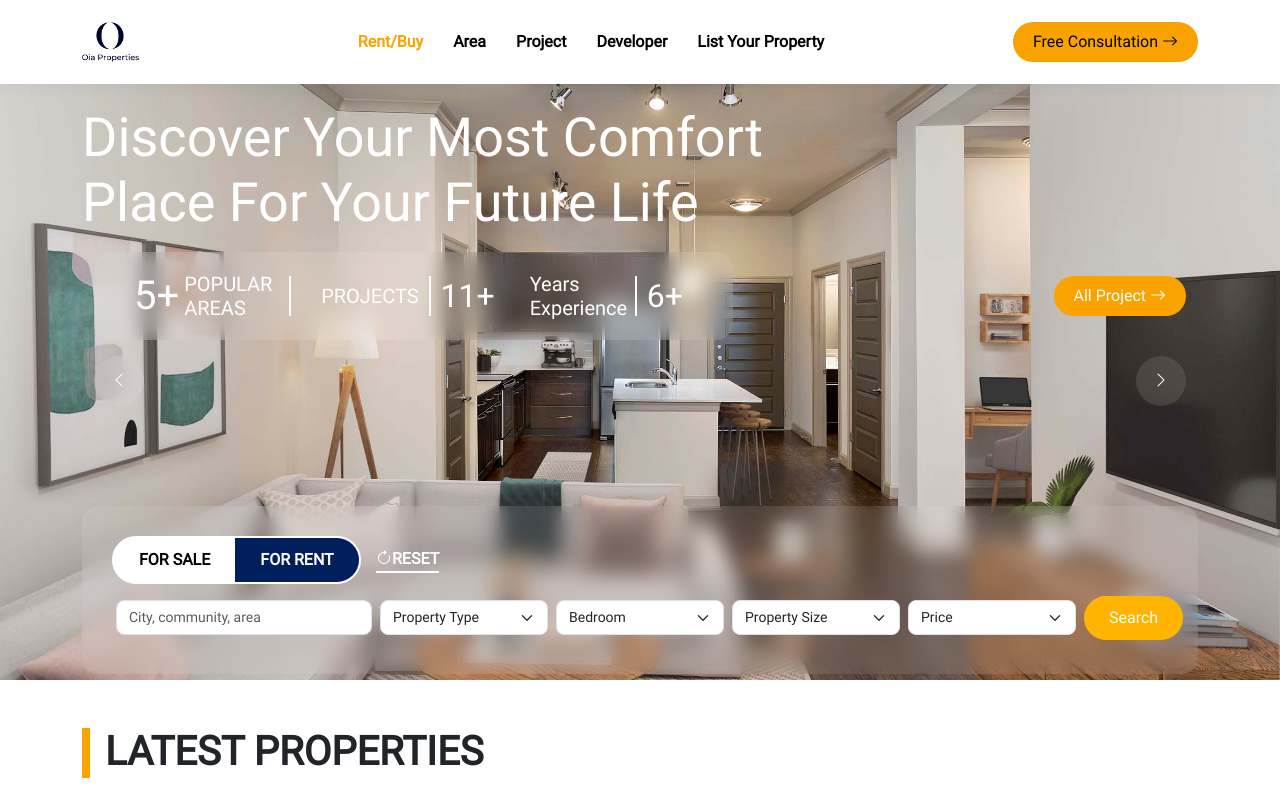
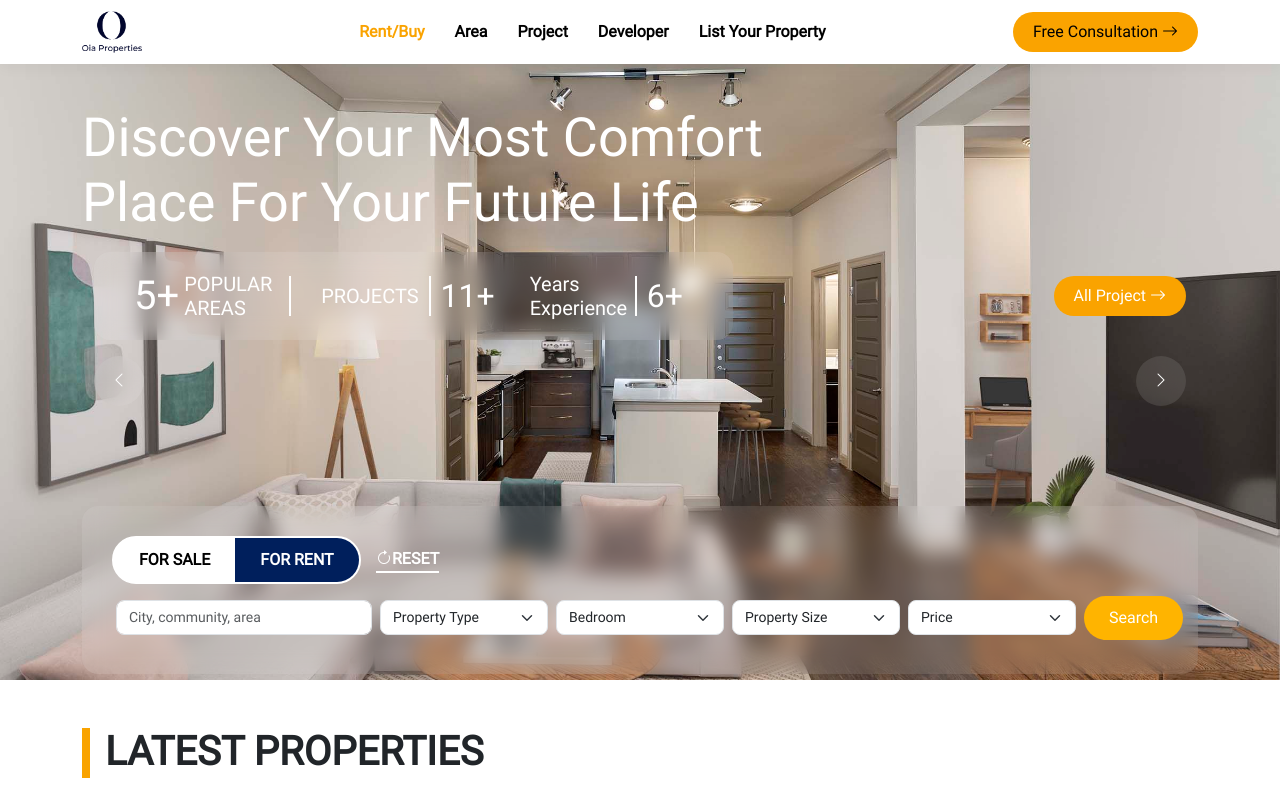
Before and after one commit to razamughal23/oia-properties, a plain HTML site: page index.html in a window 1280 px wide. Shown: the top 800 px of the page. Drawn offline with Linux system fonts and the light colour scheme; a script that the page names is missing; files whose address does not match are found by name.

Commit message:
header fixed

```diff
--- a/assets/css/style.css
+++ b/assets/css/style.css
@@ -119,7 +119,8 @@ a:hover {
 }
 
 #header .logo img {
-  max-height: 40px;
+  max-height: 60px;
+  max-width: 60px;
 }
 
 .img-fluid {
@@ -128,7 +129,7 @@ a:hover {
 }
 
 .fixed-top {
-  padding: 20px 0px;
+  padding: 10px 0px;
   background-color: transparent;
 }
 
```
